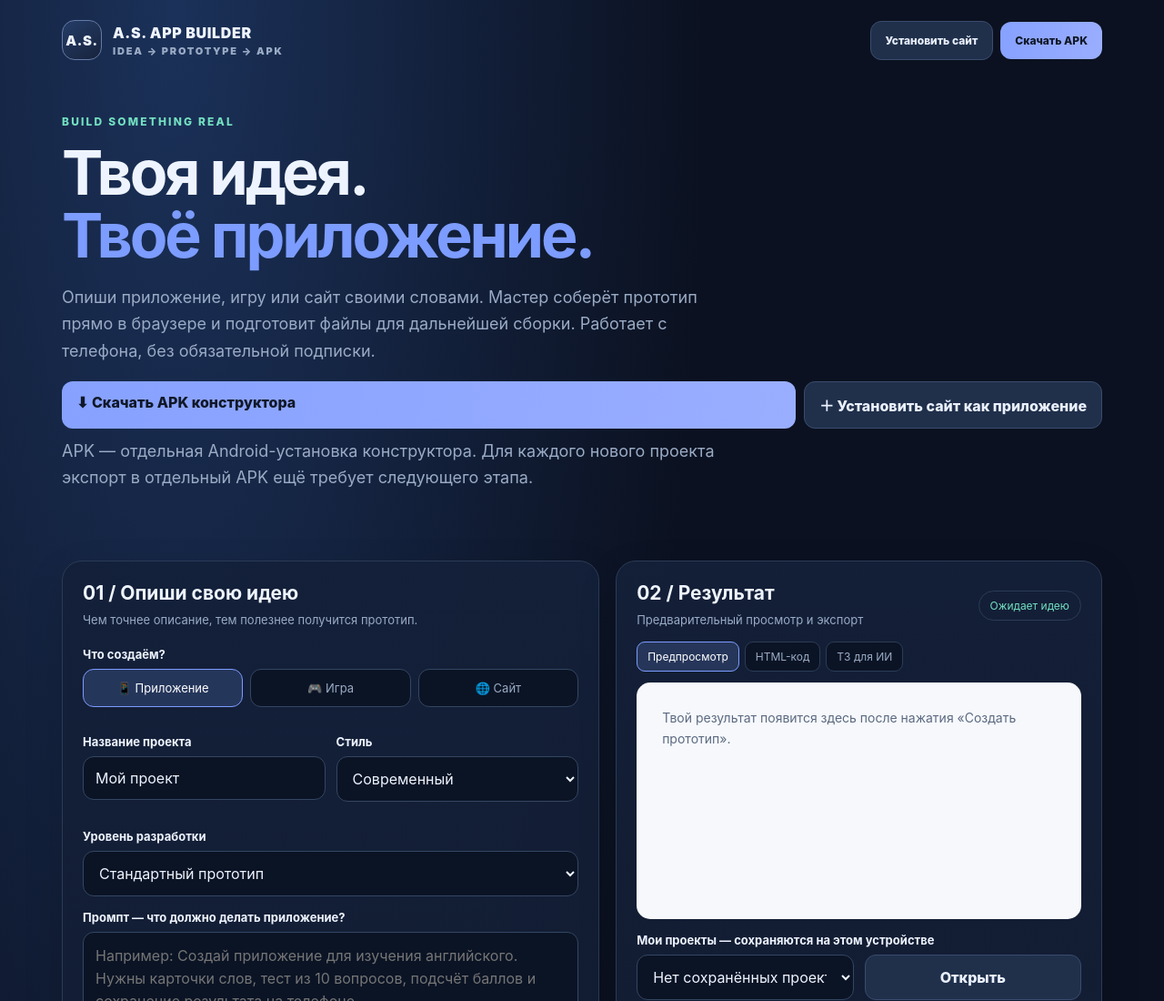
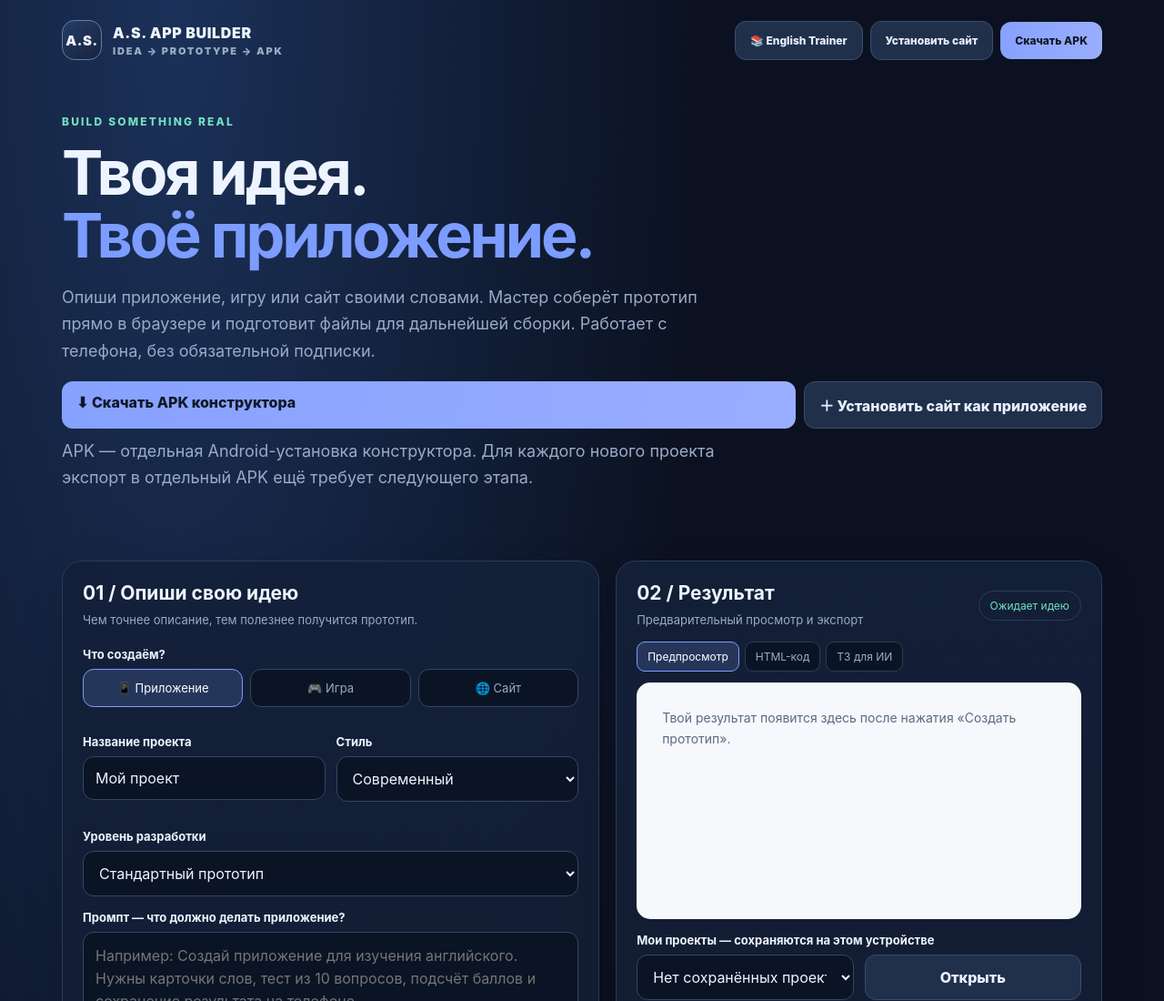
Before and after one commit to asoevsolehjonofficial-stack/predlozheniya-android, a plain HTML site: page index.html in a window 1280 px wide. Shown: the top 1100 px of the page at 91% size. Drawn offline with Linux system fonts and the light colour scheme.

Commit message:
Add English Trainer shortcut to app builder homepage

```diff
--- a/index.html
+++ b/index.html
@@ -14,7 +14,7 @@
 </style>
 </head>
 <body>
-<header class="top"><div class="brand"><div class="logo">A.S.</div><div>A.S. APP BUILDER<small>IDEA → PROTOTYPE → APK</small></div></div><div class="top-actions"><button class="btn secondary" id="installPwa" type="button">Установить сайт</button><a class="btn primary" href="https://github.com/asoevsolehjonofficial-stack/predlozheniya-android/releases/download/latest-apk/app-debug.apk">Скачать APK</a></div></header>
+<header class="top"><div class="brand"><div class="logo">A.S.</div><div>A.S. APP BUILDER<small>IDEA → PROTOTYPE → APK</small></div></div><div class="top-actions"><a class="btn secondary" href="./english-trainer.html">📚 English Trainer</a><button class="btn secondary" id="installPwa" type="button">Установить сайт</button><a class="btn primary" href="https://github.com/asoevsolehjonofficial-stack/predlozheniya-android/releases/download/latest-apk/app-debug.apk">Скачать APK</a></div></header>
 <section class="hero"><div class="eyebrow">Build something real</div><h1>Твоя идея.<br><span>Твоё приложение.</span></h1><p>Опиши приложение, игру или сайт своими словами. Мастер соберёт прототип прямо в браузере и подготовит файлы для дальнейшей сборки. Работает с телефона, без обязательной подписки.</p><div class="actions"><a class="btn primary" style="display:inline-block;text-decoration:none" href="https://github.com/asoevsolehjonofficial-stack/predlozheniya-android/releases/download/latest-apk/app-debug.apk">⬇ Скачать APK конструктора</a><button class="btn secondary" id="heroInstall" type="button">＋ Установить сайт как приложение</button></div><p class="sub" style="margin-top:10px">APK — отдельная Android-установка конструктора. Для каждого нового проекта экспорт в отдельный APK ещё требует следующего этапа.</p></section>
 <main class="layout">
 <section class="panel">
```
